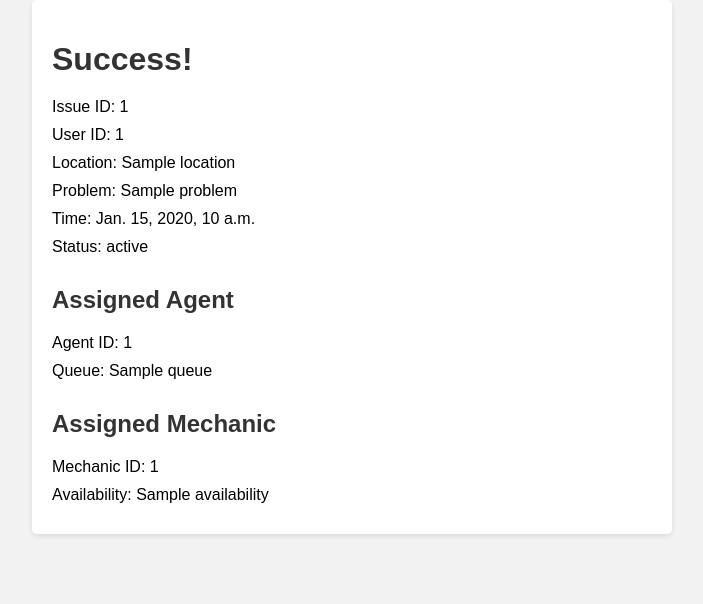
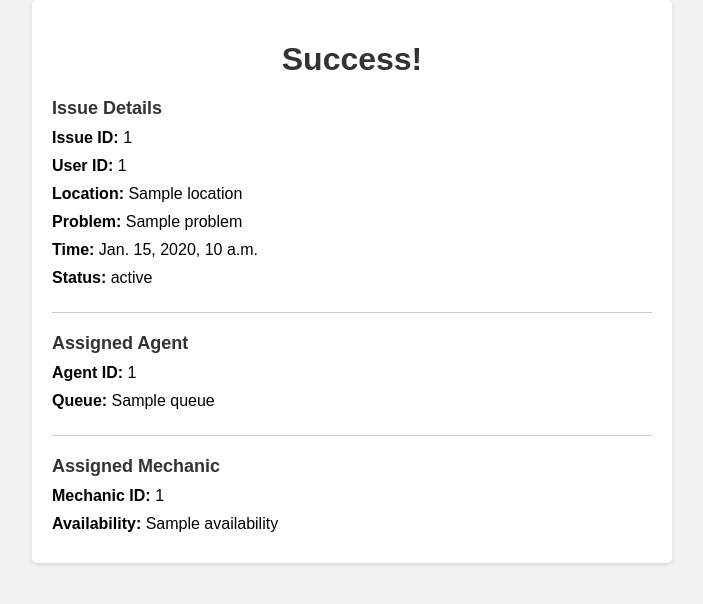
Before and after one commit to sindhuBasavaraj/Django-for-mechanic-assigning, a Django app: template myproject/myapp/templates/success.html in a window 1280 px wide. Shown: the top 604 px of the page, without its empty margins (288-991 px from the left). Run offline with Django 3.2, Linux system fonts and the light colour scheme; the template is opened without the code that fills it: most values are stand-ins (such as "Sample title", 1, 10 or a date in 2020).

Commit message:
Update success.html

```diff
--- a/myproject/myapp/templates/success.html
+++ b/myproject/myapp/templates/success.html
@@ -14,15 +14,18 @@
         h1 {
             color: #333;
             margin-bottom: 20px;
+            text-align: center;
         }
 
         h2 {
             color: #333;
-            margin-top: 30px;
+            margin-top: 20px;
+            font-size: 18px;
         }
 
         p {
             margin: 10px 0;
+            font-size: 16px;
         }
 
         .container {
@@ -33,25 +36,50 @@
             box-shadow: 0 2px 5px rgba(0, 0, 0, 0.1);
             border-radius: 5px;
         }
+
+        .info-section {
+            margin-bottom: 20px;
+            border-bottom: 1px solid #ccc;
+            padding-bottom: 15px;
+        }
+
+            .info-section:last-child {
+                margin-bottom: 0;
+                border-bottom: none;
+                padding-bottom: 0;
+            }
+
+            .info-section h2 {
+                margin-bottom: 10px;
+                font-weight: bold;
+            }
     </style>
 </head>
 <body>
     <div class="container">
         <h1>Success!</h1>
-        <p>Issue ID: {{ issue.issueID }}</p>
-        <p>User ID: {{ issue.userID }}</p>
-        <p>Location: {{ issue.location }}</p>
-        <p>Problem: {{ issue.problem }}</p>
-        <p>Time: {{ issue.time }}</p>
-        <p>Status: {{ issue.status }}</p>
 
-        <h2>Assigned Agent</h2>
-        <p>Agent ID: {{ agent.agentID }}</p>
-        <p>Queue: {{ agent.queue }}</p>
+        <div class="info-section">
+            <h2>Issue Details</h2>
+            <p><strong>Issue ID:</strong> {{ issue.issueID }}</p>
+            <p><strong>User ID:</strong> {{ issue.userID }}</p>
+            <p><strong>Location:</strong> {{ issue.location }}</p>
+            <p><strong>Problem:</strong> {{ issue.problem }}</p>
+            <p><strong>Time:</strong> {{ issue.time }}</p>
+            <p><strong>Status:</strong> {{ issue.status }}</p>
+        </div>
 
-        <h2>Assigned Mechanic</h2>
-        <p>Mechanic ID: {{ mechanic.mechanicID }}</p>
-        <p>Availability: {{ mechanic.availability }}</p>
+        <div class="info-section">
+            <h2>Assigned Agent</h2>
+            <p><strong>Agent ID:</strong> {{ agent.agentID }}</p>
+            <p><strong>Queue:</strong> {{ agent.queue }}</p>
+        </div>
+
+        <div class="info-section">
+            <h2>Assigned Mechanic</h2>
+            <p><strong>Mechanic ID:</strong> {{ mechanic.mechanicID }}</p>
+            <p><strong>Availability:</strong> {{ mechanic.availability }}</p>
+        </div>
     </div>
 </body>
 </html>
```
